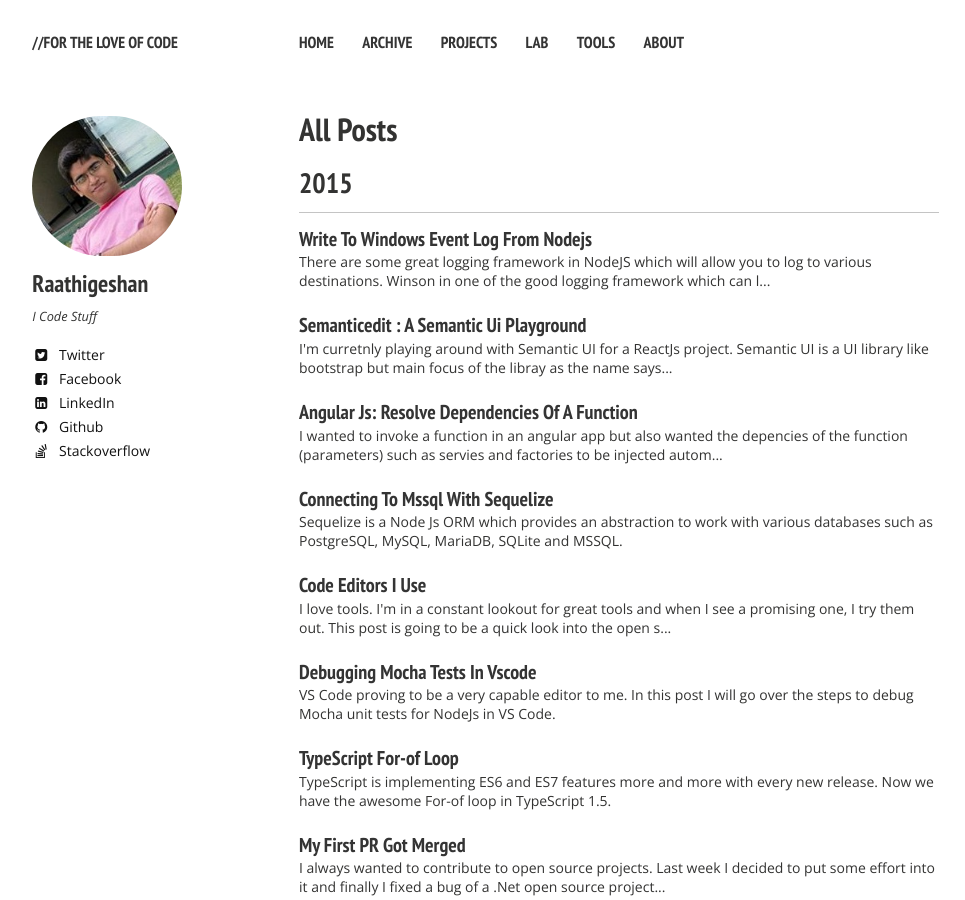
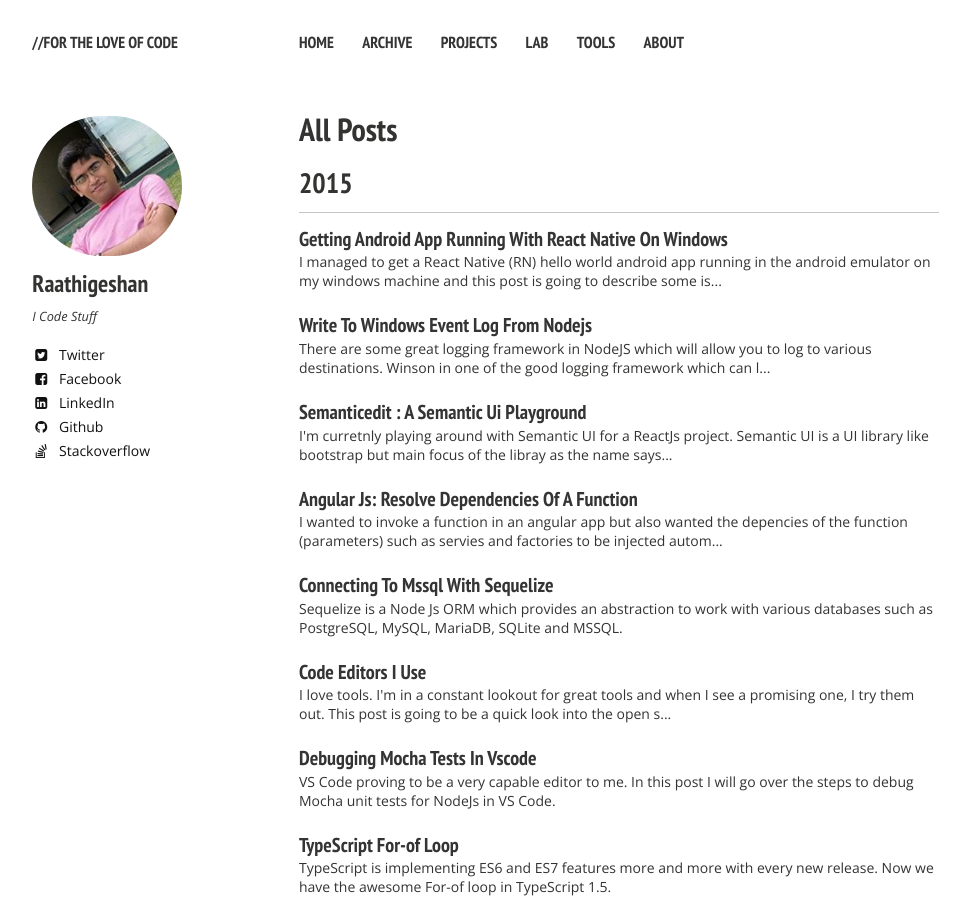
Before and after one commit to Raathigesh/Raathigesh.github.io, a Jekyll site: the page built from posts/index.md, in a window 1280 px wide and 900 px high. Shown: the whole window, without its empty margins (21-986 px from the left). Built offline with Jekyll 4.4.1, drawn with Linux system fonts in a browser that asks for light colours; nearby versions of some CDN libraries; some of the changed lines change nothing that is shown.

Commit message:
Updated 2015-12-16-Getting-Android-App-Running-With-React-Native-On-Windows.md

```diff
--- a/_posts/2015-12-16-Getting-Android-App-Running-With-React-Native-On-Windows.md
+++ b/_posts/2015-12-16-Getting-Android-App-Running-With-React-Native-On-Windows.md
@@ -1,6 +1,7 @@
 ---
-published: false
+published: true
 ---
+
 
 I managed to get a React Native (RN) hello world android app running in the android emulator on my windows machine and this post is going to describe some issues I faced and how solved those. So are you ready to get your hands dirty with some React Native (RN)?
 
@@ -8,6 +9,40 @@ I managed to get a React Native (RN) hello world android app running in the andr
 2. Create a system variable called `ANDROID_HOME` and set the value to the SDK installation path. E.g: `C:\Users\UserName\AppData\Local\Android\android-sdk`.
 Make sure to select the required components when installing the SDK as indicated in [this](https://facebook.github.io/react-native/docs/android-setup.html) link. Also make sure to create a new virtual device in your emulator with the configuration mentioned in the above mentioned link.
 
-> When some tutorial asks me to mess with the environment variable, I cry inside beacase the default windows UI to edit environment varibles is just awfull. But I found a new awesome tool which makes handling environment variables a breeze in windows. Check out [Rapid Environment Editor](http://www.rapidee.com/en/about).
+>Rapid Environemnt Editor makes handling environment variables a breeze in windows. Check out [Rapid Environment Editor](http://www.rapidee.com/en/about).
 
-3. item
+3. Once you have things in place, install the RN cli globally
+> npm install -g react-native-cli
+
+4. Create a new application by doind an Init as below
+> react-native init HelloRN
+
+5. Make sure to keep your emulator running or the phone connected. (Enable USB debugging in the phone as well)
+
+6. Execute the following command from the application folder. This will try to build the project by fetching the dependencies. So be patient.
+> react-native run-android
+
+7. In windows the packager won't start automatically. So we have to start manually. Open another command promt and navigate to your application directory and execute the following command.
+> react-native start
+
+If you come accorss an error saying `ERROR Watcher took too long to load`, In your application directory open `\node_modules\react-native\packager\react-packager\src\FileWatcher\index.js` and increase the wait time to 50000 as `const MAX_WAIT_TIME = 50000;`
+
+8. If things goes well you should see your application in the emulator or the device.
+
+### Fixing 'Unable to download JS bundle' error
+When you open your app in the emulator/phone, you might see an error saying `Unable to download JS bundle`. This erro means the emulator/phone can't communicate to the packager to download the content.
+
+The steps I followed to resolve this issues.
+- Connect the phone to same WIFI network that your computer is connected to
+- Get the IP of the machine using `ipconfig`
+- Shake the device to bring the menu in your phone
+- Select `Dev Settings`
+- Select `Debug server host for device`
+- Provide the address as `<YourIp>:8081`
+- Select `ReloadJS`
+
+> executing the command `adb reverse tcp:8081 tcp:8081` is another option people were suggesting. You could try this as well. You can locate the `adb` exe under `<SDKInstallationDirectory>\Android\android-sdk\platform-tools`.
+
+That should reload the content and your app should work.
+
+If you are still having the issue, try to navigate to `localhost:8081/index.android.js` in your computer and see weather you get any results back. If this call failes, check weather port 8081 is used by some other application. You could use [TCPView](https://technet.microsoft.com/en-us/sysinternals/tcpview.aspx) to investigate the ports.
```
